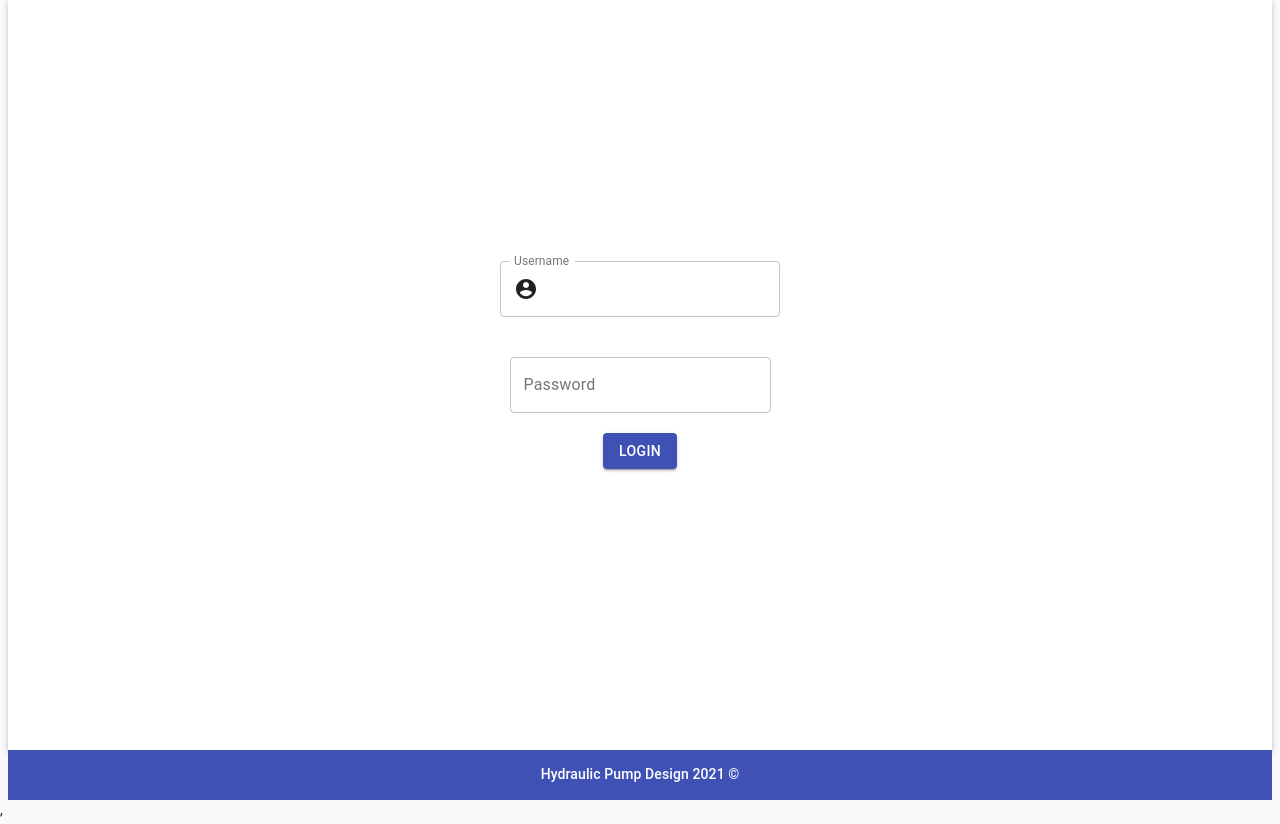
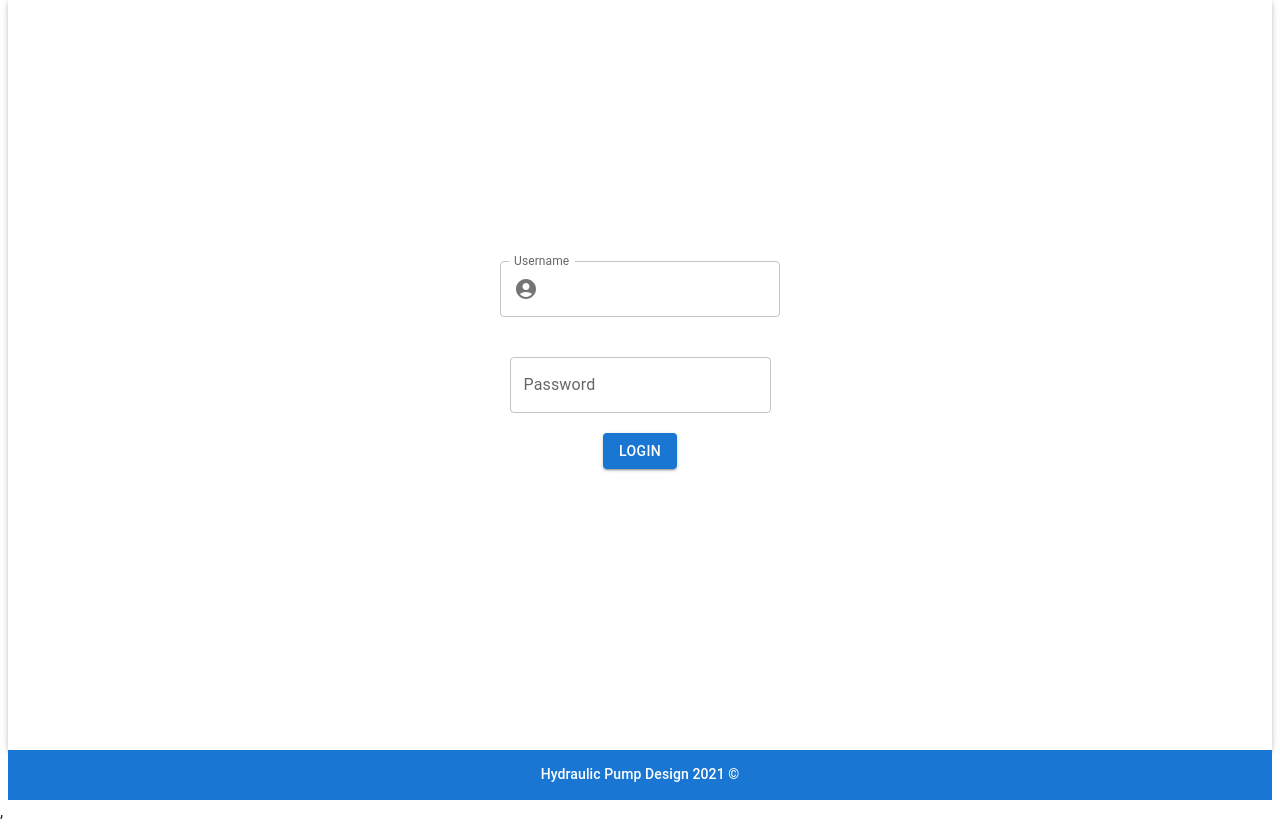
Before and after one commit to damianlujep/Hydraulic_Pump_Design_React, a React (Create React App) app: page / in a window 1280 px wide. Built offline with nearby package versions, Linux system fonts and the light colour scheme.

Commit message:
Dependencies update for MUI v5

```diff
--- a/package.json
+++ b/package.json
@@ -3,9 +3,15 @@
   "version": "0.1.0",
   "private": true,
   "dependencies": {
+    "@emotion/react": "^11.7.1",
+    "@emotion/styled": "^11.6.0",
     "@material-ui/core": "^4.12.3",
     "@material-ui/icons": "^4.11.2",
     "@material-ui/lab": "^4.0.0-alpha.60",
+    "@mui/icons-material": "^5.2.5",
+    "@mui/lab": "^5.0.0-alpha.64",
+    "@mui/material": "^5.2.8",
+    "@mui/styles": "^5.2.3",
     "@reduxjs/toolkit": "^1.7.1",
     "@testing-library/jest-dom": "^5.16.1",
     "@testing-library/react": "^12.1.2",
--- a/src/App.js
+++ b/src/App.js
@@ -1,4 +1,5 @@
 import {BrowserRouter, Switch} from "react-router-dom";
+import {createMuiTheme, ThemeProvider} from '@material-ui/core/styles';
 import Home from "./components/home/Home";
 import NewProject from "./components/newproject/NewProject";
 import Workspace from "./components/workspace/Workspace";
@@ -8,9 +9,10 @@ import PrivateRoute from "./components/routers/PrivateRoute";
 
 function App() {
     const { user } = useAuth();
+    const theme = createMuiTheme();
 
     return (
-        <>
+        <ThemeProvider theme={theme}>
             <BrowserRouter>
                 <Switch>
                     <PublicRoute
@@ -30,7 +32,7 @@ function App() {
                     />
                 </Switch>
             </BrowserRouter>
-        </>
+        </ThemeProvider>
   );
 }
 
--- a/src/components/home/Footer.js
+++ b/src/components/home/Footer.js
@@ -1,9 +1,11 @@
 import React from 'react';
-import {Box, createStyles, makeStyles, Typography} from "@material-ui/core";
+
+import {Box, Typography} from "@mui/material";
+
+import makeStyles from '@mui/styles/makeStyles';
 
 const Footer = () => {
-    const styles = makeStyles((theme) =>
-        createStyles({
+    const styles = makeStyles((theme) => ({
         footerBox: {
             display: "flex",
             alignItems: "center"
@@ -16,8 +18,7 @@ const Footer = () => {
             alignItems: "center",
             color: "white",
         },
-        })
-    );
+    }));
 
     const classes = styles();
 
--- a/src/components/home/Header.js
+++ b/src/components/home/Header.js
@@ -1,5 +1,6 @@
 import React from 'react';
-import {AppBar, Container, Toolbar, Typography} from "@material-ui/core";
+
+import {AppBar, Container, Toolbar, Typography} from "@mui/material";
 
 const Header = () => {
     return (
--- a/src/components/home/Home.js
+++ b/src/components/home/Home.js
@@ -1,17 +1,17 @@
 import React from 'react';
+
+import {CssBaseline} from "@mui/material";
+import makeStyles from '@mui/styles/makeStyles';
+
 import LoginForm from "./LoginForm";
-import {createStyles, CssBaseline, makeStyles} from "@material-ui/core";
 import Footer from "./Footer";
 
 const Home = () => {
-
-    const styles = makeStyles((theme) =>
-        createStyles({
-            container: {
-                margin: "0 8px"
-            }
-        })
-    );
+    const styles = makeStyles((theme) => ({
+        container: {
+            margin: "0 8px"
+        }
+    }));
 
     const classes = styles();
 
--- a/src/components/home/LoginForm.js
+++ b/src/components/home/LoginForm.js
@@ -1,17 +1,10 @@
 import React, {useState} from 'react';
-import {
-    Button,
-    Container,
-    createStyles,
-    FormGroup,
-    InputAdornment,
-    makeStyles,
-    Paper,
-    TextField
-} from "@material-ui/core";
-import {Alert} from "@material-ui/lab";
-import {AccountCircle} from "@material-ui/icons";
 import {useHistory} from "react-router-dom";
+
+import {Alert, Button, Container, FormGroup, InputAdornment, Paper, TextField} from "@mui/material";
+import {makeStyles} from '@mui/styles';
+import {AccountCircle} from "@mui/icons-material";
+
 import {useAuth} from "../contexts/AuthContext";
 
 const LoginForm = () => {
@@ -40,14 +33,13 @@ const LoginForm = () => {
 
         //Authentication thought API with AuthContext.js
         if (user.password !== "" && user.username !== "") {
-            await login(user) ? redirect() : flagLoginErrorAndSave();
+            (await login(user)) ? redirect() : flagLoginErrorAndSave();
         } else {
             flagLoginErrorAndSave();
         }
     };
 
-    const styles = makeStyles((theme) =>
-        createStyles({
+    const styles = makeStyles((theme) => ({
         form: {
             display: "flex",
             justifyContent: "space-between",
@@ -72,8 +64,7 @@ const LoginForm = () => {
             width: "300px",
             justifyContent: "center",
         },
-        })
-    );
+    }));
 
     const classes = styles();
     let errorsJsx = null;
@@ -93,7 +84,8 @@ const LoginForm = () => {
             <Container maxWidth={"md"}>
                 <form className={classes.form} onSubmit={handleSubmit}>
                     <FormGroup className={classes.field}>
-                        <TextField type="text"
+                        <TextField
+                            type="text"
                             id="outlined-basic"
                             label="Username"
                             variant="outlined"
@@ -104,12 +96,13 @@ const LoginForm = () => {
                                     <InputAdornment position="start">
                                        <AccountCircle/>
                                    </InputAdornment>
-                                       ),
-                                   }}>
+                               )}}
+                        >
                         </TextField>
                     </FormGroup>
                     <FormGroup className={classes.field}>
-                        <TextField type="password"
+                        <TextField
+                            type="password"
                             id="outlined-basic"
                             label="Password"
                             variant="outlined"
```
Lines whose indentation alone changed are shown as unchanged.
